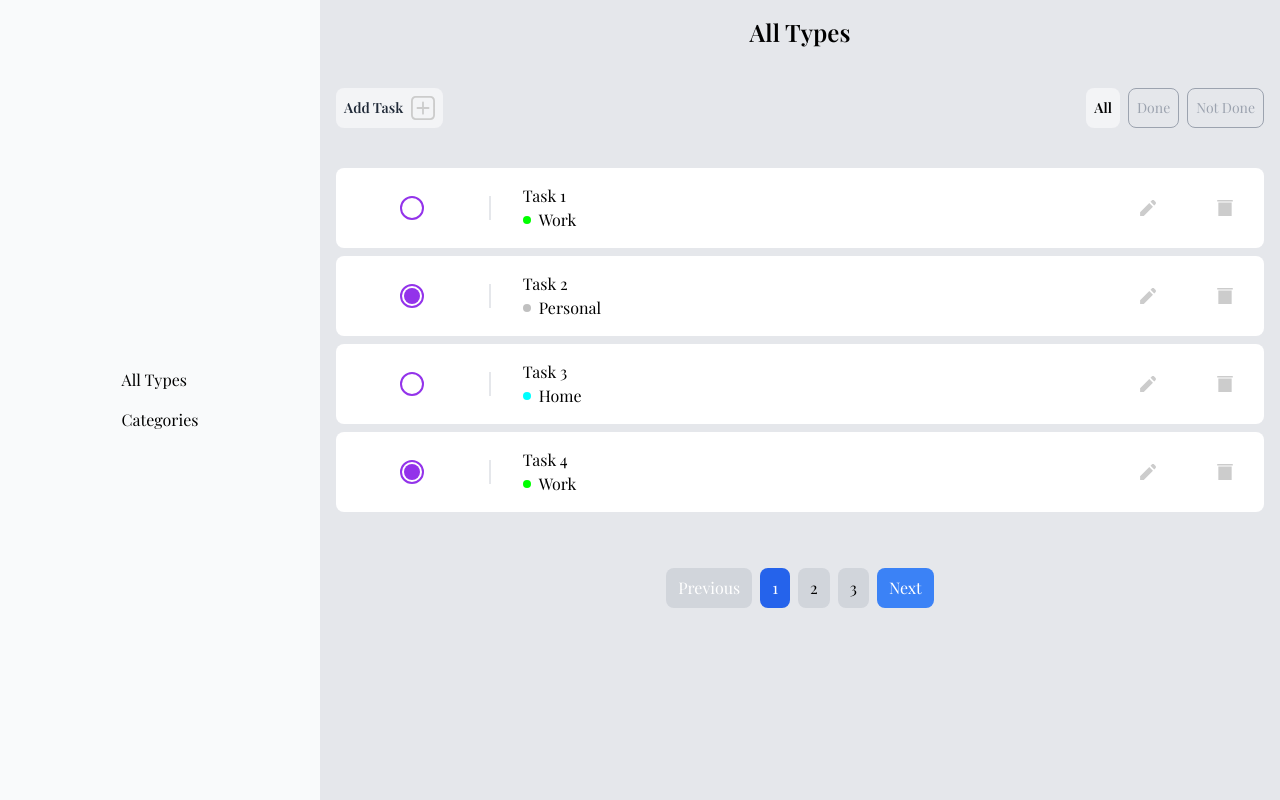
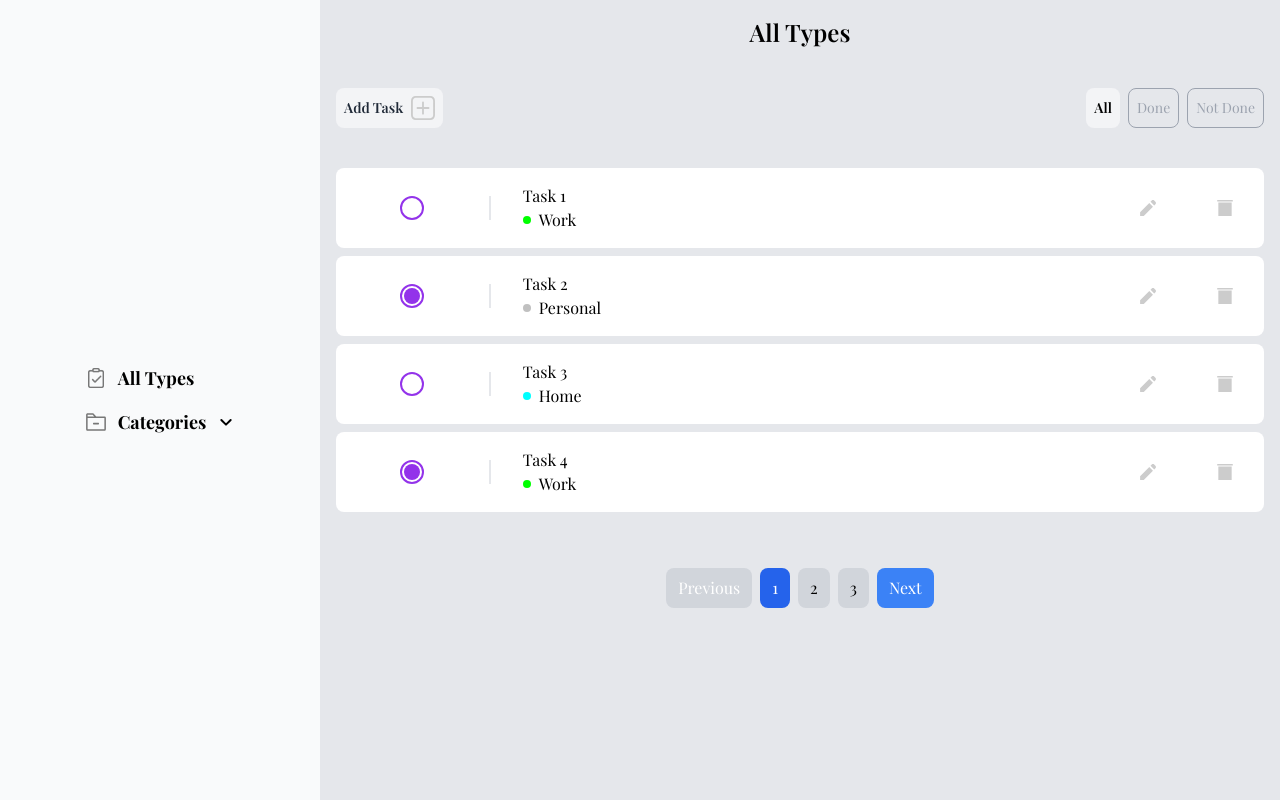
Before and after one commit to GoktugMuratDemir/task-master, a React (Create React App) app: page / in a window 1280 px wide. Built offline with nearby package versions, Linux system fonts and the light colour scheme; a web font is replaced by a local one.

Commit message:
side bar düzenlendi

```diff
--- a/src/Context/TaskListContext.tsx
+++ b/src/Context/TaskListContext.tsx
@@ -119,6 +119,13 @@ export const TaskListContextProvider: React.FC<ChildrenProps> = ({
     setTaskList((prevTaskList) => prevTaskList.filter((task) => task.id !== id));
   };
 
+  const searchTasks = (keyword: string) => {
+    const filteredTasks = taskList.filter((task) =>
+      task.title.toLowerCase().includes(keyword.toLowerCase())
+    );
+    setFilterTaskList(filteredTasks);
+  };
+
   return (
     <TaskListContext.Provider
       value={{
@@ -131,7 +138,8 @@ export const TaskListContextProvider: React.FC<ChildrenProps> = ({
         addTask,
         findItemInArray,
         updateTask,
-        deleteTask
+        deleteTask,
+        searchTasks
       }}
     >
       {children}
--- a/src/Context/TaskType.ts
+++ b/src/Context/TaskType.ts
@@ -17,4 +17,5 @@ export type TaskListType = {
   findItemInArray: (id: number | null) => TaskProps | undefined;
   updateTask: (id: number, title: string, category: number) => void;
   deleteTask: (id: number) => void;
+  searchTasks: (keyword: string) => void;
 };
--- a/src/Layouts/Main.tsx
+++ b/src/Layouts/Main.tsx
@@ -1,5 +1,6 @@
 import { Outlet } from "react-router-dom";
-import { SideBarList } from "./SideBar/SideBarList";
+import SideBarList from "./SideBar/SideBarList";
+
 
 export const LayoutMain = () => {
   return (
--- a/src/Layouts/SideBar/SideBarList.tsx
+++ b/src/Layouts/SideBar/SideBarList.tsx
@@ -1,61 +1,144 @@
 import React, { useState } from "react";
 import { useNavigate } from "react-router-dom";
+import { CategoryEnums } from "../../Enums/CategoryEnums";
 
 interface Category {
   name: string;
   to: string;
+  imgUrl?: string;
+  sublist?: Category[];
 }
-
-export const SideBarList: React.FC = () => {
-  const [openCategory, setOpenCategory] = useState<boolean>(false);
-  const navigate = useNavigate();
 
 const categories: Category[] = [
   {
+    name: "All Types",
+    to: "/",
+    sublist: undefined,
+    imgUrl: "/Assets/task.png",
+  },
+  {
+    name: "Categories",
+    to: "/category/home",
+    imgUrl: "/Assets/folder.svg",
+    sublist: [
+      {
         name: "Home",
         to: "/category/home",
+        sublist: undefined,
       },
       {
         name: "Work",
         to: "/category/work",
+        sublist: undefined,
       },
       {
         name: "Personal",
         to: "/category/personal",
+        sublist: undefined,
       },
-    // Diğer kategorileri buraya ekleyebilirsiniz
+    ],
+  },
 ];
+
+const SideBarList: React.FC = () => {
+  const [openCategories, setOpenCategories] = useState<string[]>([]);
+  const navigate = useNavigate();
 
   const handleSubCategoryClick = (to: string) => {
     navigate(to);
   };
 
+  const toggleOpenCategory = (to: string) => {
+    setOpenCategories((prevOpenCategories) => {
+      if (prevOpenCategories.includes(to)) {
+        return prevOpenCategories.filter((category) => category !== to);
+      } else {
+        return [...prevOpenCategories, to];
+      }
+    });
+  };
+
+  const renderSubcategories = (sublist?: Category[], parentTo?: string) => {
+    if (!sublist || !openCategories.includes(parentTo || "")) {
+      return null;
+    }
+
+    return sublist.map((subCategory) => {
+      const categoryTitle = (
+        subCategory.to.toLowerCase().split("/")[2] || ""
+      ).toLowerCase();
+
+      const matchedCategory = CategoryEnums.find(
+        (item) => item.title.toLowerCase() === categoryTitle
+      );
+
       return (
-    <div className="flex flex-col gap-4">
         <div
-        className="cursor-pointer"
-        onClick={() => handleSubCategoryClick("/")}
+          key={subCategory.to}
+          className="cursor-pointer flex items-center gap-6"
+          onClick={() => handleSubCategoryClick(subCategory.to)}
         >
-        All Types
+          <div
+            style={{ background: matchedCategory?.color }}
+            className="w-3 h-3 rounded-full"
+          ></div>
+          <div>{subCategory.name}</div>
         </div>
+      );
+    });
+  };
+
+  const renderCategory = (category: Category) => (
+    <div key={category.to} className="flex flex-col">
       <div
-        className="cursor-pointer"
-        onClick={() => setOpenCategory(!openCategory)}
+        className="flex gap-3 items-center cursor-pointer"
+        onClick={() => {
+          category.sublist && toggleOpenCategory(category.to);
+        }}
       >
-        Categories
-        {openCategory && (
-          <ul className="ml-4">
-            {categories.map((category) => (
+        <div className="flex items-center gap-3">
+          <img
+            src={category.imgUrl}
+            className="w-5 h-5 object-contain"
+            alt=""
+          />
           <div
-                className="cursor-pointer"
-                onClick={() => handleSubCategoryClick(category.to)}
+            className="text-lg font-bold"
+            onClick={() => {
+              !category.sublist && handleSubCategoryClick(category.to);
+            }}
           >
             {category.name}
           </div>
-            ))}
-          </ul>
+        </div>
+        {category.sublist && (
+          <svg
+            xmlns="http://www.w3.org/2000/svg"
+            className={`h-4 w-4 ${
+              openCategories.includes(category.to) ? "transform rotate-90" : ""
+            }`}
+            fill="none"
+            viewBox="0 0 24 24"
+            stroke="currentColor"
+          >
+            <path
+              strokeLinecap="round"
+              strokeLinejoin="round"
+              strokeWidth="3"
+              d="M19 9l-7 7-7-7"
+            />
+          </svg>
         )}
       </div>
+      {renderSubcategories(category.sublist, category.to)}
+    </div>
+  );
+
+  return (
+    <div className="flex flex-col p-4 gap-4">
+      {categories.map((category) => renderCategory(category))}
     </div>
   );
 };
+
+export default SideBarList;
```
Lines whose indentation alone changed are shown as unchanged.
